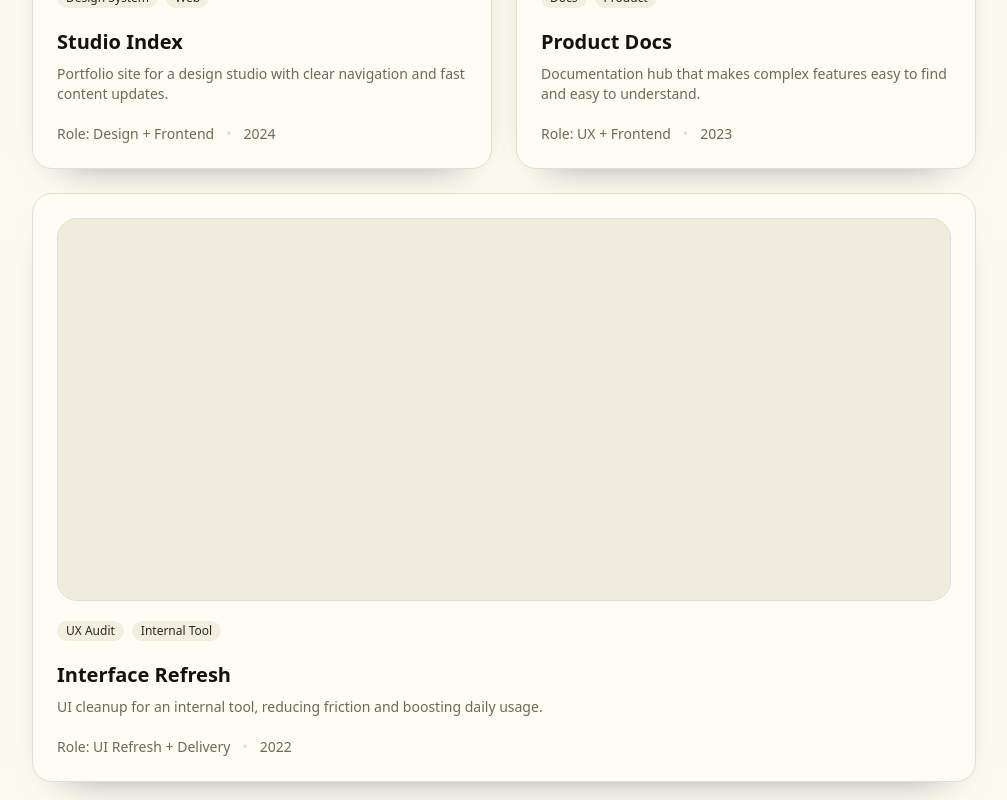
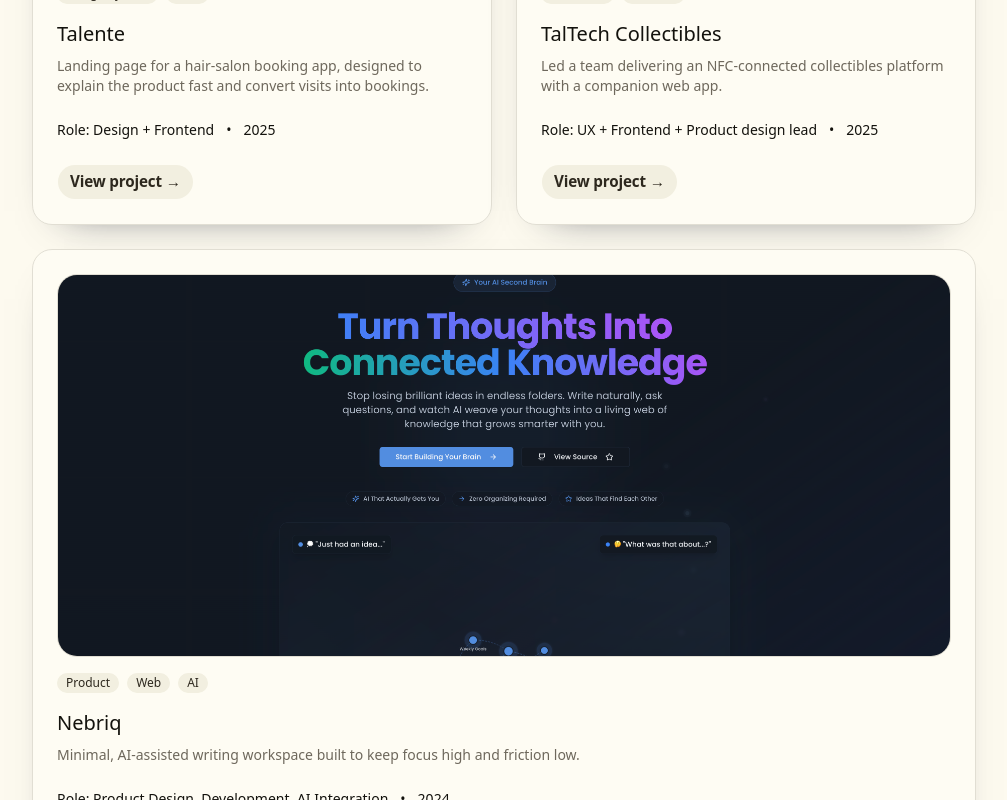
Before and after one commit to paulbgtr/paulbg.dev, a Next.js app: page / in a window 1280 px wide. Shown: the part 2700-3500 px from the top of the page, without its empty margins (136-1143 px from the left). Built offline with nearby package versions, Linux system fonts and the light colour scheme.

Commit message:
upate selected-work component
- use real images
- use real project titles
- add links to projects
- map through projects array instead of hardcoding

```diff
--- a/components/selected-work.tsx
+++ b/components/selected-work.tsx
@@ -1,9 +1,72 @@
 import { motion } from "motion/react";
+import Image from "next/image";
+import Link from "next/link";
 
 import { Badge } from "./ui/badge";
-import { Card } from "./ui/card";
+import { Button } from "./ui/button";
+import {
+  Card,
+  CardContent,
+  CardDescription,
+  CardHeader,
+  CardTitle,
+  CardFooter,
+} from "./ui/card";
 
 import { viewport, fadeUp } from "@/lib/utils";
+
+const projects = [
+  {
+    title: "Talente",
+    description:
+      "Landing page for a hair‑salon booking app, designed to explain the product fast and convert visits into bookings.",
+    href: "https://talente.ee",
+    image: {
+      src: "/talente.png",
+      alt: "Talente booking app landing page preview",
+    },
+    tags: ["Design System", "Web"],
+    role: "Design + Frontend",
+    year: "2025",
+    aspect: "aspect-[16/10]",
+    gradient:
+      "bg-[linear-gradient(120deg,hsl(var(--muted))_0%,hsl(var(--accent))_45%,hsl(var(--muted))_100%)]",
+  },
+  {
+    title: "TalTech Collectibles",
+    description:
+      "Led a team delivering an NFC‑connected collectibles platform with a companion web app.",
+    href: "https://taltech-collectibles.vercel.app/",
+    image: {
+      src: "/taltech-collectibles.png",
+      alt: "TalTech Collectibles web app preview",
+    },
+    tags: ["Hardware", "Product"],
+    role: "UX + Frontend + Product design lead",
+    year: "2025",
+    aspect: "aspect-[16/10]",
+    gradient:
+      "bg-[radial-gradient(circle_at_top,hsl(var(--accent))_0%,hsl(var(--muted))_55%,hsl(var(--background))_100%)]",
+  },
+  {
+    title: "Nebriq",
+    description:
+      "Minimal, AI‑assisted writing workspace built to keep focus high and friction low.",
+    href: "https://nebriq.com",
+    image: {
+      src: "/nebriq.png",
+      alt: "Nebriq writing workspace preview",
+    },
+    tags: ["Product", "Web", "AI"],
+    role: "Product Design, Development, AI Integration",
+    year: "2024",
+    aspect: "aspect-[21/9]",
+    gradient:
+      "bg-[linear-gradient(135deg,hsl(var(--background))_0%,hsl(var(--accent))_45%,hsl(var(--muted))_100%)]",
+    span: "md:col-span-2",
+    maxWidth: "md:max-w-2xl",
+  },
+];
 
 export const SelectedWork = () => {
   return (
@@ -19,69 +82,60 @@
         <h2 className="text-3xl font-semibold md:text-4xl">Selected work</h2>
       </div>
       <div className="grid gap-6 md:grid-cols-2">
-        <Card className="group flex h-full flex-col gap-5 border-border bg-card p-6">
-          <div className="aspect-[16/10] overflow-hidden rounded-2xl border bg-muted">
-            <div className="h-full w-full bg-[linear-gradient(120deg,hsl(var(--muted))_0%,hsl(var(--accent))_45%,hsl(var(--muted))_100%)]" />
+        {projects.map((project) => (
+          <Card
+            key={project.title}
+            className={`group h-full border-border bg-card ${
+              project.span ?? ""
+            }`}
+          >
+            <CardHeader className="gap-4">
+              <div
+                className={`${project.aspect} overflow-hidden rounded-2xl border bg-muted`}
+              >
+                <Image
+                  src={project.image.src}
+                  alt={project.image.alt}
+                  width={1200}
+                  height={800}
+                  className="h-full w-full object-cover"
+                />
               </div>
               <div className="flex flex-wrap items-center gap-2">
-            <Badge variant="secondary">Design System</Badge>
-            <Badge variant="secondary">Web</Badge>
+                {project.tags.map((tag) => (
+                  <Badge key={tag} variant="secondary">
+                    {tag}
+                  </Badge>
+                ))}
               </div>
-          <div className="grid gap-2">
-            <h3 className="text-xl font-semibold">Studio Index</h3>
-            <p className="text-sm text-muted-foreground">
-              Portfolio site for a design studio with clear navigation and fast
-              content updates.
-            </p>
+              <div className={`grid gap-2 ${project.maxWidth ?? ""}`}>
+                <CardTitle className="text-xl">{project.title}</CardTitle>
+                <CardDescription>{project.description}</CardDescription>
               </div>
-          <div className="flex items-center gap-3 text-sm text-muted-foreground">
-            <span>Role: Design + Frontend</span>
-            <span className="text-border">•</span>
-            <span>2024</span>
+            </CardHeader>
+            <CardContent className="pt-0">
+              <div>
+                <div className="flex items-center gap-3">
+                  <span>Role: {project.role}</span>
+                  <span>•</span>
+                  <span>{project.year}</span>
                 </div>
+              </div>
+            </CardContent>
+            <CardFooter>
+              <Button asChild variant="secondary" size="sm">
+                <Link
+                  href={project.href}
+                  target="_blank"
+                  rel="noreferrer"
+                  aria-label={`Open ${project.title} website`}
+                >
+                  View project →
+                </Link>
+              </Button>
+            </CardFooter>
           </Card>
-        <Card className="group flex h-full flex-col gap-5 border-border bg-card p-6">
-          <div className="aspect-[16/10] overflow-hidden rounded-2xl border bg-muted">
-            <div className="h-full w-full bg-[radial-gradient(circle_at_top,hsl(var(--accent))_0%,hsl(var(--muted))_55%,hsl(var(--background))_100%)]" />
-          </div>
-          <div className="flex flex-wrap items-center gap-2">
-            <Badge variant="secondary">Docs</Badge>
-            <Badge variant="secondary">Product</Badge>
-          </div>
-          <div className="grid gap-2">
-            <h3 className="text-xl font-semibold">Product Docs</h3>
-            <p className="text-sm text-muted-foreground">
-              Documentation hub that makes complex features easy to find and
-              easy to understand.
-            </p>
-          </div>
-          <div className="flex items-center gap-3 text-sm text-muted-foreground">
-            <span>Role: UX + Frontend</span>
-            <span className="text-border">•</span>
-            <span>2023</span>
-          </div>
-        </Card>
-        <Card className="group flex h-full flex-col gap-5 border-border bg-card p-6 md:col-span-2">
-          <div className="aspect-[21/9] overflow-hidden rounded-2xl border bg-muted">
-            <div className="h-full w-full bg-[linear-gradient(135deg,hsl(var(--background))_0%,hsl(var(--accent))_45%,hsl(var(--muted))_100%)]" />
-          </div>
-          <div className="flex flex-wrap items-center gap-2">
-            <Badge variant="secondary">UX Audit</Badge>
-            <Badge variant="secondary">Internal Tool</Badge>
-          </div>
-          <div className="grid gap-2 md:max-w-2xl">
-            <h3 className="text-xl font-semibold">Interface Refresh</h3>
-            <p className="text-sm text-muted-foreground">
-              UI cleanup for an internal tool, reducing friction and boosting
-              daily usage.
-            </p>
-          </div>
-          <div className="flex items-center gap-3 text-sm text-muted-foreground">
-            <span>Role: UI Refresh + Delivery</span>
-            <span className="text-border">•</span>
-            <span>2022</span>
-          </div>
-        </Card>
+        ))}
       </div>
     </motion.section>
   );
```
Lines whose indentation alone changed are shown as unchanged.
